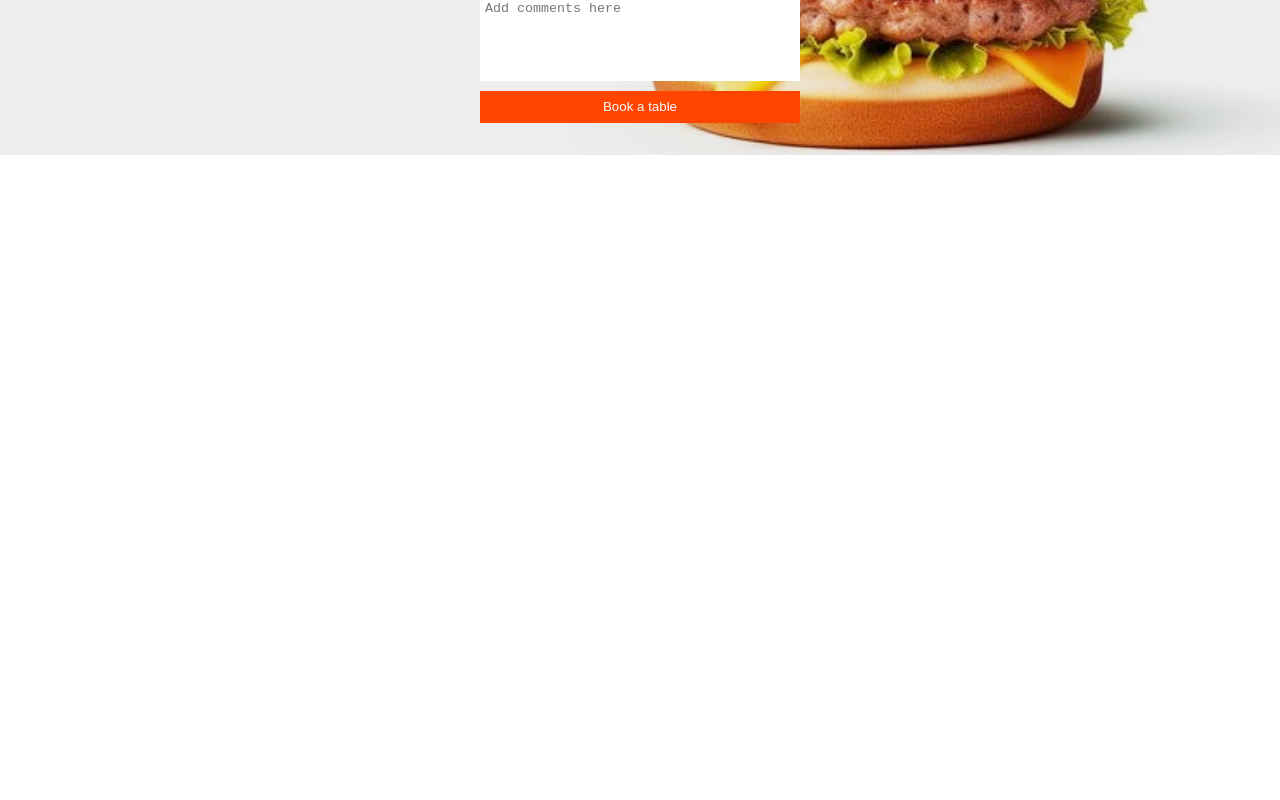
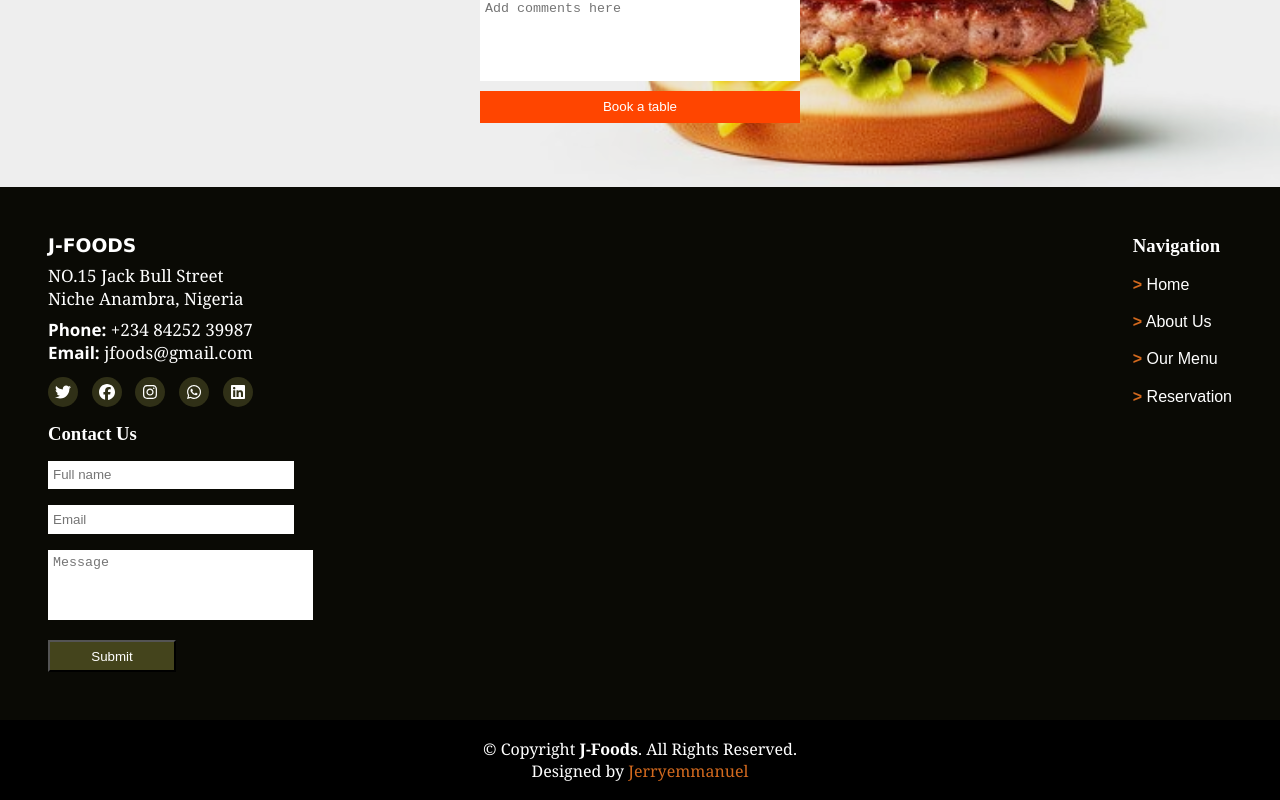
Before and after one commit to Jerryemmanuel01/J-Foods, a React (Create React App) app: page / in a window 1280 px wide. Shown: the part 2501-3301 px from the top of the page. Before the commit the page ends 2704 px from the top, so only its background shows below. Built offline with nearby package versions, Linux system fonts and the light colour scheme.

Commit message:
footer completely added

```diff
--- a/package.json
+++ b/package.json
@@ -3,6 +3,8 @@
   "version": "0.1.0",
   "private": true,
   "dependencies": {
+    "@fortawesome/free-brands-svg-icons": "^6.4.2",
+    "@fortawesome/react-fontawesome": "^0.2.0",
     "@testing-library/jest-dom": "^5.17.0",
     "@testing-library/react": "^13.4.0",
     "@testing-library/user-event": "^13.5.0",
--- a/src/App.js
+++ b/src/App.js
@@ -3,8 +3,8 @@ import "./index.css";
 import Home from "./component/Home";
 import About from './component/About';
 import Menu from './component/Menu';
-import FoodData from './assets/FoodData';
 import Reservation from './component/Reservation';
+import Footer from './component/Footer';
 
 export default function App() {
 
@@ -15,6 +15,7 @@ export default function App() {
         <About />
         <Menu />
         <Reservation />
+        <Footer />
       </>
 
     );
--- /dev/null
+++ b/src/component/Footer.js
@@ -0,0 +1,104 @@
+import React from "react";
+import { FontAwesomeIcon } from "@fortawesome/react-fontawesome";
+import {
+  faFacebook,
+  faWhatsapp,
+  faTwitter,
+  faInstagram,
+  faLinkedin,
+} from "@fortawesome/free-brands-svg-icons";
+export default function Footer() {
+  return (
+    <div className="footer--section">
+      <div className="footer--body">
+        <div className="footer--sec1">
+          <div className="footer--socials">
+            <h3 className="footer--site--name">J-FOODS</h3>
+
+            <p className="address-info">
+              NO.15 Jack Bull Street <br />
+              Niche Anambra, Nigeria
+            </p>
+
+            <div className="phone--contact">
+              <p className="phone--num">
+                Phone: <span className="phone--digits">+234 84252 39987</span>
+              </p>
+              <p className="email--contact">
+                Email: <span className="email--add">jfoods@gmail.com</span>
+              </p>
+            </div>
+
+            <div className="media--info">
+              <div className="media--icon--div">
+                <FontAwesomeIcon icon={faTwitter} />
+              </div>
+              <div className="media--icon--div">
+                <FontAwesomeIcon icon={faFacebook} />
+              </div>
+              <div className="media--icon--div">
+                <FontAwesomeIcon icon={faInstagram} />
+              </div>
+              <div className="media--icon--div">
+                <FontAwesomeIcon icon={faWhatsapp} />
+              </div>
+              <div className="media--icon--div">
+                <FontAwesomeIcon icon={faLinkedin} />
+              </div>
+            </div>
+          </div>
+
+          <div className="footer--site--links">
+            <h3 className="footer--nav">Navigation</h3>
+            <div className="footer--link--div">
+              <a href="#" className="footer--link">
+                <span className="footer--link--bullet">&#62;</span> Home
+              </a>
+            </div>
+            <div className="footer--link--div">
+              <a href="#" className="footer--link">
+                <span className="footer--link--bullet">&#62;</span> About Us
+              </a>
+            </div>
+            <div className="footer--link--div">
+              <a href="#" className="footer--link">
+                <span className="footer--link--bullet">&#62;</span> Our Menu
+              </a>
+            </div>
+            <div className="footer--link--div">
+              <a href="#" className="footer--link">
+                <span className="footer--link--bullet">&#62;</span> Reservation
+              </a>
+            </div>
+          </div>
+        </div>
+
+        <div className="footer--sec2">
+          <h3 className="contactUs--head">Contact Us</h3>
+          <form>
+            <div className="footer--input--div">
+              <input type="text" name="" id="" placeholder="Full name" className="footer--input"/>
+            </div>
+            <div className="footer--input--div">
+              <input type="text" name="" id="" placeholder="Email" className="footer--input"/>
+            </div>
+            <div className="footer--input--div">
+              <textarea name="" id="" cols="30" rows="4" placeholder="Message"/>
+            </div>
+            <div className="footer--input--div">
+              <button type="submit" className="contactUs-btn">Submit</button>
+            </div>
+          </form>
+        </div>
+      </div>
+      <div className="footer-copyright">
+        <p className="copyright">
+          &#169; Copyright <strong>J-Foods</strong>. All Rights Reserved.
+        </p>
+        <p className="designed-by">
+          Designed by <span className="designer--name">Jerryemmanuel</span>
+        </p>
+      </div>
+    </div>
+  );
+}
--- a/src/component/Reservation.js
+++ b/src/component/Reservation.js
@@ -4,7 +4,6 @@ import 'react-datepicker/dist/react-datepicker.css';
 
 export default function Reservation() {
     const [selectedDate, setSelectedDate] = useState(null);
-    const [selectTime, setSelectTime] = useState(null);
   return (
     <div className="reservation--section">
       <h3 className="reservation--head menu--head">Reservation</h3>
@@ -17,6 +16,9 @@ export default function Reservation() {
               selected={selectedDate}
               onChange={(date) => setSelectedDate(date)}
               minDate={new Date()}
+              showYearDropdown
+              scrollableMonthYearDropdown
+              dateFormat = 'dd/MM/yyyy'
             />
           </div>
           <div className="">
--- a/src/index.css
+++ b/src/index.css
@@ -127,6 +127,7 @@
 
 /* -----------------MENU COMPONENT-------------- */
 
+
 .menu--section{
     width: 100%;
     display: flex;
@@ -207,20 +208,20 @@ justify-content: center;
     font-weight: bold;
 }
 
+
 /*---------------RESERVATION PAGE--------------*/
+
+
 .reservation--section{
     width: 100%;
-    /* height: 70vh; */
-
     display: flex;
     flex-direction: column;
     align-items: center;
     justify-content: center;
-    margin-bottom: 3rem;
+
 }
 .reservation--form{
     width: 100%;
-
     background: rgba(199, 198, 198, 0.3) url(../public/burgerBg.jpg);
     background-repeat: no-repeat;
     background-size: cover;
@@ -230,7 +231,7 @@ justify-content: center;
     flex-direction: column;
     align-items: center;
     justify-content: center;
-    padding: 2rem 0px;
+    padding: 2rem 0px 4rem 0px;
 }
 .form--row{
     width: 20rem;
@@ -249,11 +250,10 @@ textarea{
     width: 100px;
     padding-left: 5px;
 }
-select{
+/* select{
     appearance: none;
-}
+} */
 select, textarea, input{
-    /* border-radius: 3px; */
     border: none;
     padding: 5px;
 }
@@ -269,3 +269,131 @@ input{
     border: none;
     height: 2rem;
 }
+
+
+/*---------------RESERVATION PAGE--------------*/
+
+
+.footer--section{
+    width: 100%;
+    background-color: #000;
+    color: #fff;
+    display: flex;
+    flex-direction: column;
+    justify-content: center;
+    align-items: center;
+}
+.footer--body{
+    background-color: rgb(10, 10, 5);
+    width: 100%;
+    padding: 3rem;
+}
+.footer--sec1{
+    display: flex;
+    width: 100%;
+    justify-content: space-between;
+}
+.footer--site--name{
+    font-family: Verdana, Geneva, Tahoma, sans-serif;
+}
+.address-info{
+    font-size: 17px;
+    margin-top: 0.5rem;
+    font-family:Cambria, Cochin, Georgia, Times, 'Times New Roman', serif;
+}
+.phone--contact{
+    margin-top: 0.5rem;
+    font-size: 17px;
+}
+.phone--num{
+    font-family: 'Segoe UI', Tahoma, Geneva, Verdana, sans-serif;
+    font-weight: bold;
+}
+.phone--digits{
+    font-family: Cambria, Cochin, Georgia, Times, 'Times New Roman', serif;
+    font-weight: lighter;
+}
+.email--contact{
+    font-family: 'Segoe UI', Tahoma, Geneva, Verdana, sans-serif;
+    font-weight: bold;
+}
+.email--add{
+    font-family: Cambria, Cochin, Georgia, Times, 'Times New Roman', serif;
+    font-weight: lighter;
+}
+.media--info{
+    margin-top: 0.8rem;
+    display: flex;
+    width: 100%;
+    justify-content: space-between;
+}
+.media--icon--div{
+    display: flex;
+    justify-content: center;
+    align-items: center;
+    border-radius: 50px;
+    width: 30px;
+    height: 30px;
+    background-color: rgb(48, 48, 23);
+}
+.footer--link--div{
+    margin-top: 1.2rem;
+}
+.footer--link{
+    text-decoration: none;
+    color: #fff;
+    font-family: Arial, Helvetica, sans-serif;
+}
+.footer--link--bullet{
+    color: chocolate;
+    font-weight: bold;
+}
+.footer--sec2{
+    margin-top: 1rem;
+}
+.footer--input--div{
+    margin-top: 1rem;
+}
+.footer--input{
+    width: 15.4rem;
+    border: none;
+}
+.contactUs-btn{
+    width: 8rem;
+    height: 2rem;
+    background-color: rgb(68, 68, 28);
+    color: #fff;
+}
+.submit, .contactUs-btn{
+    cursor: pointer;
+}
+.footer-copyright{
+    width: 100%;
+    height: 5rem;
+    display: flex;
+    flex-direction: column;
+    justify-content: center;
+    align-items: center;
+    font-family: Cambria, Cochin, Georgia, Times, 'Times New Roman', serif;
+}
+.designer--name{
+    color: chocolate;;
+}
+
+
+
+
+
+
+
+
+
+
+
+
+
+
+
+@media screen and (min-width: 700px) {
+
+}
```
Also changed, not shown: 1 other file (tests, documents, lock files or other folders).
